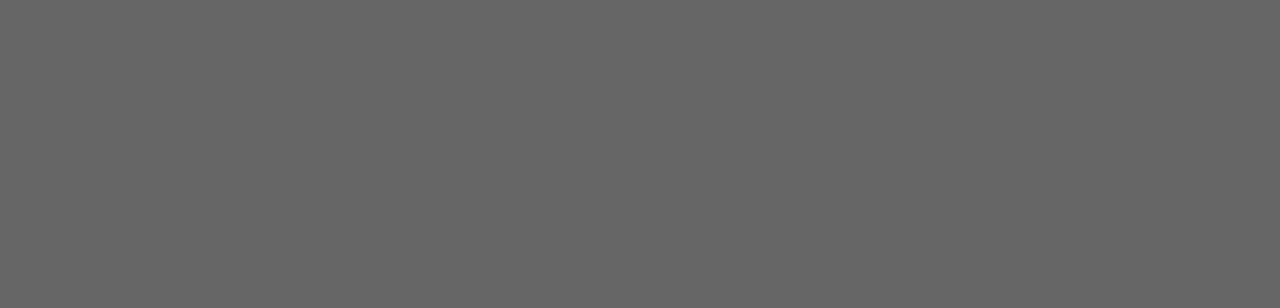
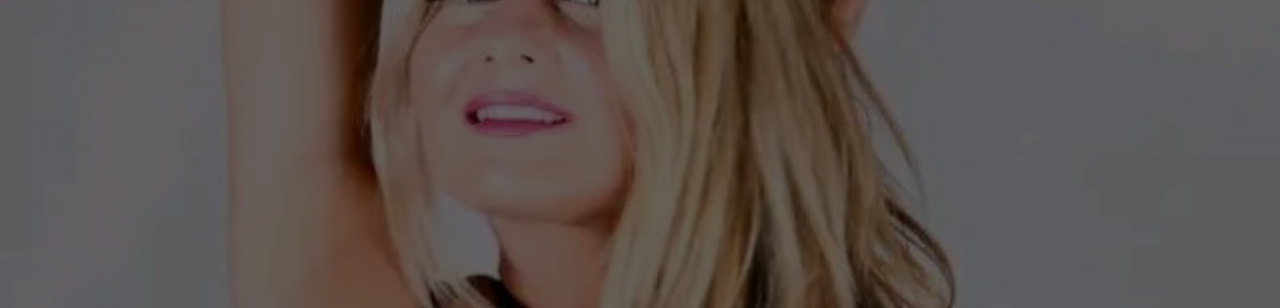
Before and after one commit to F3rdzx/realeroux_youtube, a plain HTML site: page index.html in a window 1280 px wide. Shown: the top 308 px of the page. Drawn offline with Linux system fonts and the light colour scheme.

Commit message:
Update styles.css

```diff
--- a/styles.css
+++ b/styles.css
@@ -12,7 +12,7 @@ body, html {
 }
 
 .landing-page {
-    background: url('/path/to/your/uploaded/image.jpg') no-repeat center center/cover;
+    background: url('IMG-20241105-WA0011.jpg') no-repeat center center/cover;
     height: 100vh;
     display: flex;
     align-items: center;
```
